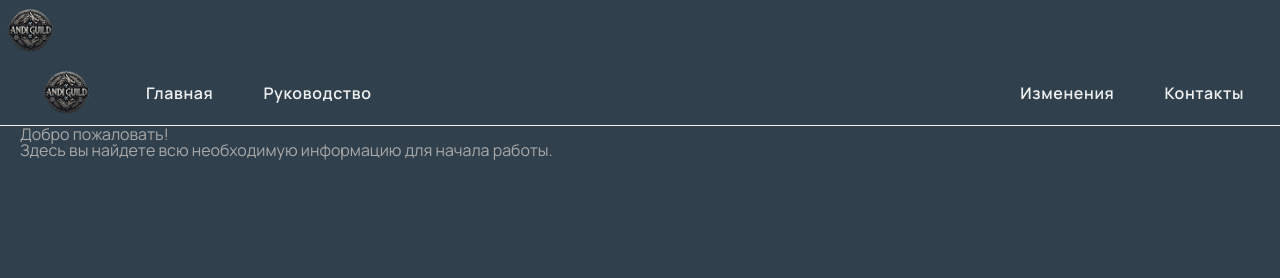
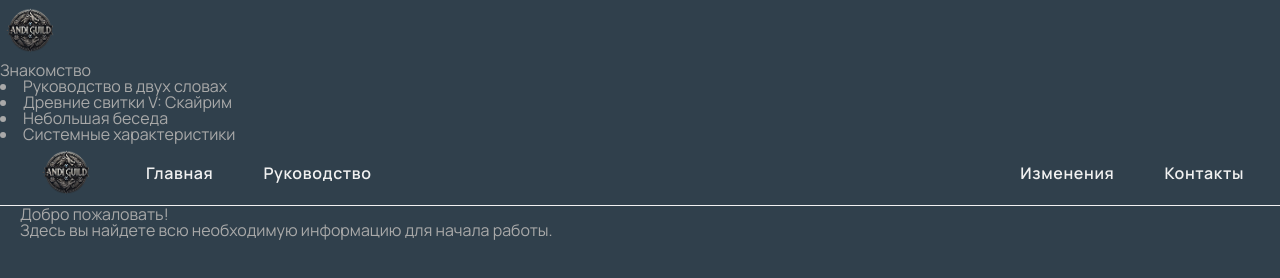
Before and after one commit to Andival-Sei/modding_guild, a website: page pages/introduction.html in a window 1280 px wide. Drawn offline with nearby package versions, Linux system fonts and the light colour scheme; files that its build step writes are made by us from their sources.

Commit message:
Добавление боковой панели и навигации на страницу знакомства, обновление заголовка и иконки

```diff
--- a/pages/introduction.html
+++ b/pages/introduction.html
@@ -13,18 +13,40 @@
     href="https://fonts.googleapis.com/css2?family=Inter:ital,opsz,wght@0,14..32,100..900;1,14..32,100..900&family=Manrope:wght@200..800&family=Roboto:ital,wght@0,100;0,300;0,400;0,500;0,700;0,900;1,100;1,300;1,400;1,500;1,700;1,900&display=swap"
     rel="stylesheet"
   >
+  <link rel="icon" href="../assets/logo_png.ico" type="image/x-icon" />
+  <title>Знакомство</title>
   <!-- ...existing code... -->
 </head>
 <body>
 
 	<aside class="aside aside-introduction">
-		<div class="mode-guild">
+		<div class="aside__logo-block">
 			<img
                 src="../assets/webp/logo_png.webp"
                 alt="logo"
-                class="nav__logo nav__item"
+                class="nav__logo nav__item aside__logo-item"
               />
 		</div>
+		<nav class="aside__navigation">
+			<ul class="aside__navigation-list">
+				<li class="aside__navigation-item"></li>
+				<li class="aside__navigation-item">
+					<a href="#" class="aside__navigation-link">Знакомство</a>
+				</ul>
+				<li class="aside__navigation-item">
+					<a href="#" class="aside__navigation-link">Руководство в двух словах</a>
+				</ul>
+				<li class="aside__navigation-item">
+					<a href="#" class="aside__navigation-link">Древние свитки V: Скайрим</a>
+				</ul>
+				<li class="aside__navigation-item">
+					<a href="#" class="aside__navigation-link">Небольшая беседа</a>
+				</ul>
+				<li class="aside__navigation-item">
+					<a href="#" class="aside__navigation-link">Системные характеристики</a>
+				</ul>
+			</li>
+		</nav>
 	</aside>
   <!-- Вставляем header из index.html с корректировкой путей -->
   <header class="header">
```
